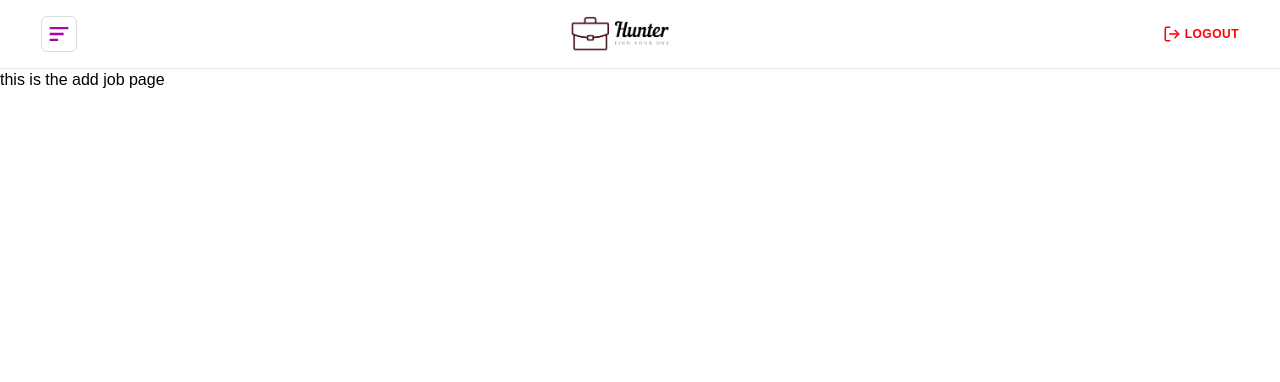
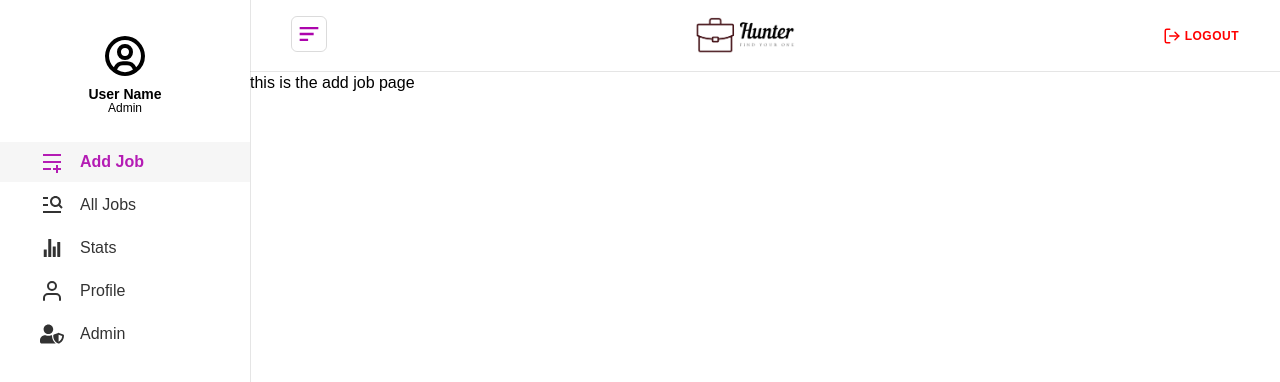
Before and after one commit to sam-suzzaman/Hunter-Frontend, a React (Vite) app: page /dashboard in a window 1280 px wide. Shown: the top 382 px of the page. Built offline with nearby package versions, Linux system fonts and the light colour scheme.

Commit message:
add functionality on dashboard sidebar

```diff
--- a/src/Layout/DashboardLayout.jsx
+++ b/src/Layout/DashboardLayout.jsx
@@ -1,11 +1,23 @@
-import React from "react";
+import React, { createContext, useContext, useState } from "react";
 import Wrapper from "../assets/css/wrappers/Dashboard";
 import { Outlet } from "react-router-dom";
 
 import { SmallSidebar, LargeSidebar, DashboardNavbar } from "../components";
 
+const DashboardContext = createContext();
+
 const DashboardLayout = () => {
+    const user = { name: "samsuzzaman sajib" };
+    const [showSidebar, setShowSidebar] = useState(false);
+
+    const handleLogout = async () => {
+        console.log("log out");
+    };
+
+    // passing values
+    const values = { user, showSidebar, setShowSidebar };
     return (
+        <DashboardContext.Provider value={values}>
             <Wrapper>
                 <main className="dashboard">
                     <SmallSidebar />
@@ -18,7 +30,9 @@ const DashboardLayout = () => {
                     </div>
                 </main>
             </Wrapper>
+        </DashboardContext.Provider>
     );
 };
 
+export const useDashboardContext = () => useContext(DashboardContext);
 export default DashboardLayout;
--- a/src/components/shared/DashboardNavbar.jsx
+++ b/src/components/shared/DashboardNavbar.jsx
@@ -1,17 +1,22 @@
-import React from "react";
+import React, { useState } from "react";
 import styled from "styled-components";
 import { BiMenuAltLeft } from "react-icons/bi";
 import { FiLogOut } from "react-icons/fi";
 import Logo from "../Logo";
+import { useDashboardContext } from "../../Layout/DashboardLayout";
 
 const DashboardNavbar = () => {
+    const { showSidebar, setShowSidebar } = useDashboardContext();
     return (
         <Wrapper>
             <div className="nav-container">
                 <div className="start">
-                    <div className="toggler">
+                    <button
+                        className="toggler"
+                        onClick={() => setShowSidebar(!showSidebar)}
+                    >
                         <BiMenuAltLeft className="icon" />
-                    </div>
+                    </button>
                 </div>
                 <div className="center">
                     <Logo />
--- a/src/components/shared/LargeSidebar.jsx
+++ b/src/components/shared/LargeSidebar.jsx
@@ -2,11 +2,19 @@ import React from "react";
 import { BiUserCircle } from "react-icons/bi";
 import styled from "styled-components";
 import DashboardNavLinks from "./DashboardNavLinks";
+import { useDashboardContext } from "../../Layout/DashboardLayout";
 
 const LargeSidebar = () => {
+    const { showSidebar } = useDashboardContext();
     return (
         <Wrapper>
-            <div className="sidebar-container">
+            <div
+                className={
+                    !showSidebar
+                        ? "sidebar-container show-sidebar"
+                        : "sidebar-container"
+                }
+            >
                 <div className="profile">
                     <BiUserCircle className="text-5xl font-normal" />
                     <h6 className="text-sm font-semibold capitalize mt-1">
--- a/src/components/shared/SmallSidebar.jsx
+++ b/src/components/shared/SmallSidebar.jsx
@@ -3,9 +3,11 @@ import styled from "styled-components";
 import Logo from "../Logo";
 import { FaTimes } from "react-icons/fa";
 import DashboardNavLinks from "./DashboardNavLinks";
+import { useDashboardContext } from "../../Layout/DashboardLayout";
 
 const SmallSidebar = () => {
-    const showSidebar = true;
+    const { showSidebar, setShowSidebar } = useDashboardContext();
+
     return (
         <Wrapper>
             <div
@@ -14,6 +16,7 @@ const SmallSidebar = () => {
                         ? "sidebar-container show-sidebar"
                         : "sidebar-container"
                 }
+                onClick={() => setShowSidebar(!showSidebar)}
             >
                 <div className="content">
                     <button type="button" className="close-btn">
@@ -73,20 +76,25 @@ const Wrapper = styled.aside`
         cursor: pointer;
     }
     .nav-links {
+        width: 80%;
         padding-top: 1.2rem;
         display: flex;
         flex-direction: column;
     }
     .nav-link {
         display: flex;
+        justify-content: center;
         align-items: center;
         color: var(--color-black);
-        padding: 0.8rem 0;
+        padding: 0.6rem 0;
+        margin: 0.1rem 0;
         text-transform: capitalize;
         transition: all 0.3s linear;
     }
     .nav-link:hover {
         color: var(--color-primary);
+        background-color: rgba(0, 0, 0, 0.05);
+        opacity: 0.9;
     }
     .icon {
         font-size: 1.5rem;
@@ -96,6 +104,8 @@ const Wrapper = styled.aside`
     }
     .active {
         color: var(--color-primary);
+        background-color: rgba(0, 0, 0, 0.05);
+        opacity: 0.9;
     }
 `;
 
```
Lines whose indentation alone changed are shown as unchanged.
